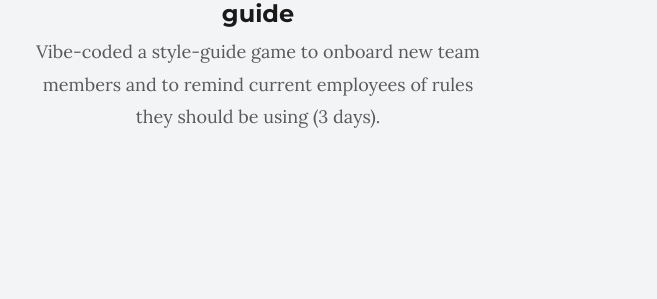
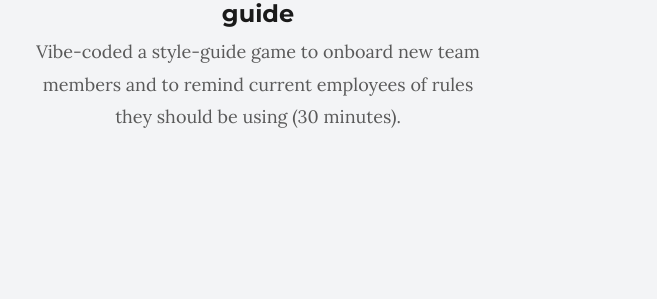
Before and after one commit to cblocher/cblocher.github.io, a Jekyll site: the page built from projects/teal-usability.md, in a window 1280 px wide and 900 px high, scrolled down 4977 px. Shown: the part 350-649 px from the top of the window, without its empty margins (140-797 px from the left). Built offline with Jekyll 4.4.1, drawn with Linux system fonts in a browser that asks for light colours.

Commit message:
Fix Teal timeline, game card time, and repeated word
Co-Authored-By: Claude Sonnet 5.5 <noreply@anthropic.com>
Claude-Session: https://claude.ai/code/session_01RniP8BbU5xDmegNyezKNJa

```diff
--- a/projects/style-guide-game.md
+++ b/projects/style-guide-game.md
@@ -2,7 +2,7 @@
 title: "Gamifying a style guide"
 summary: "I used Gemini to build a learning game quickly from a PDF that contained content guidelines. The “Headline Hero” game was well-received by testers. These style guide games will be used to onboard new team members and to remind existing employees of the rules they should be applying already."
 card_title: "Onboarding: Gamifying a style guide"
-card_summary: "Vibe-coded a style-guide game to onboard new team members and to remind current employees of rules they should be using (3 days)."
+card_summary: "Vibe-coded a style-guide game to onboard new team members and to remind current employees of rules they should be using (30 minutes)."
 order: 4
 thumbnail: /assets/images/projects/style-guide-game/thumbnail.webp
 hero:
--- a/projects/teal-usability.md
+++ b/projects/teal-usability.md
@@ -17,7 +17,7 @@ results: >-
 facts:
   Team: "Me"
   My role: "Usability testing"
-  Timeline: "3 months"
+  Timeline: "1 week"
   Tools: "Teal, Microsoft Edge, TechSmith Snagit, Figma"
 redirect_from:
   - /projects-teal/
```
Also changed, not shown: other parts of projects/style-guide-game.md (+1 -1 lines).
